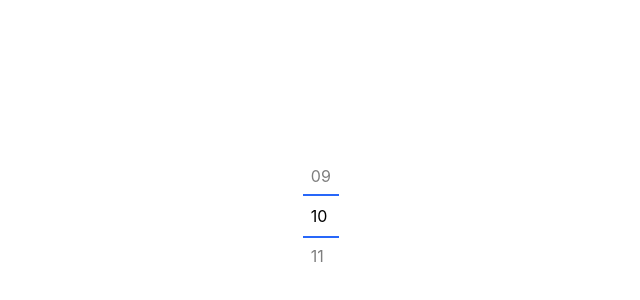
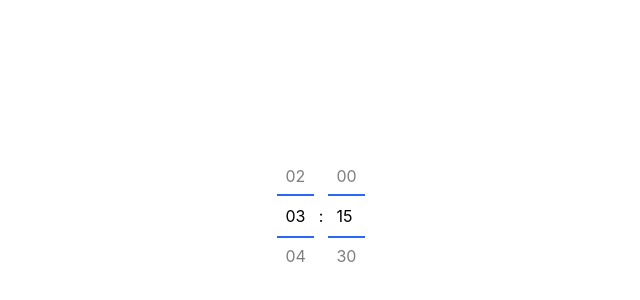
Before and after one commit to EgorDubovik/EDTiimePicker, a React (Vite) app: page / in a window 1280 px wide. Shown: the part 184-484 px from the top of the page, without its empty margins (319-959 px from the left). Built offline with nearby package versions, Linux system fonts and the light colour scheme.

Commit message:
wheel update

```diff
--- a/src/TimePicker/Helpers/FormatDate.ts
+++ b/src/TimePicker/Helpers/FormatDate.ts
@@ -60,15 +60,15 @@ const formatDate = (date: Date, format: string) => {
 		DD: zeroPad(date.getDate()),
 		D: date.getDate(),
 		HH: zeroPad(date.getHours()),
+		hh: zeroPad(date.getHours() % 12 || 12),
 		mm: zeroPad(date.getMinutes()),
 		m: date.getMinutes(),
 		ss: zeroPad(date.getSeconds()),
 	};
 
 	return format.replace(
-      /YYYY|YY|MMMM|MMM|MM|M|DDDD|DDD|DD|D|HH|mm|m|ss/g,
+      /YYYY|YY|MMMM|MMM|MM|M|DDDD|DDD|DD|D|HH|hh|mm|m|ss/g,
       (match) => replacements[match as keyof typeof replacements].toString()
    );
 };
-
 export { formatDate };
--- a/src/TimePicker/Helpers/GetItems.ts
+++ b/src/TimePicker/Helpers/GetItems.ts
@@ -28,4 +28,60 @@ const getDays = (date: Date, format = "DD") => {
 	return result;
 };
 
-export { getDays };
+const getHours = (date: Date, format = "hh") => {
+	let currentHour = date.getHours();
+	let hours = [];
+	for (let i = -15; i < 15; i++) {
+		let newDate = new Date(date);
+		newDate.setHours(date.getHours() + i);
+		let newHour = newDate.getHours();
+		if (format === "hh") {
+			if (currentHour >= 12 && newHour < 12) {
+				newHour += 12;
+			} else if (currentHour < 12 && newHour >= 12) {
+				newHour -= 12;
+			}
+		}
+		newDate.setHours(newHour);
+
+		newDate.setMinutes(date.getMinutes());
+		newDate.setDate(date.getDate());
+		newDate.setMonth(date.getMonth());
+		newDate.setFullYear(date.getFullYear());
+
+		hours.push({
+			text: formatDate(newDate, format),
+			value: newDate,
+			isSelected: newDate.getHours() === date.getHours(),
+		});
+	}
+	return hours;
+};
+
+const getMinutes = (date: Date, format = "mm" ,step = 15) => {
+	let currentMinute = date.getMinutes();
+	const arraySize = 60;
+	const minutes = [];
+	const halfSize = Math.floor(arraySize / 2);
+	currentMinute = Math.ceil(currentMinute / step) * step;
+	currentMinute = currentMinute === 60 ? 0 : currentMinute;
+	for (let i = -halfSize; i <= halfSize; i += step) {
+		let minute = (currentMinute + i + 60) % 60; // Wrap around using modulo
+		let newDate = new Date(date);
+		newDate.setMinutes(minute);
+		minutes.push({
+			text: formatDate(newDate, format),
+			value: newDate,
+			isSelected: minute === currentMinute,
+		});
+	}
+	if (
+		minutes.length > 1 &&
+		minutes[0].text === minutes[minutes.length - 1].text
+	) {
+		minutes.pop(); // Remove the last element to prevent duplication
+	}
+	return [...minutes, ...minutes, ...minutes];
+};
+
+export { getDays, getHours, getMinutes};
--- a/src/TimePicker/PickerWheel.tsx
+++ b/src/TimePicker/PickerWheel.tsx
@@ -1,27 +1,100 @@
-import { useEffect, useState } from "react";
+import { useEffect, useState, useRef } from "react";
 const PickerWheel = (props:any) => {
+
    const onGetItems = props.onGetItems;
-   const items = onGetItems(new Date());
+   const textFormat = props.textFormat || 'text';
+   const currenDate = new Date(props.currentDate) || new Date();
+   console.log(currenDate);
+   const [items, setItems] = useState(onGetItems(currenDate, textFormat));
    const viewItems = props.viewItems || 3;
    const itemsView = viewItems % 2 === 0 ? viewItems / 2 : (viewItems - 1) / 2;
    const itemHeight = props.itemHeight || 40;
-   const [translateY, setTranslateY] = useState(0);
+
+   const [translateY, setTranslateY] = useState((items.length / 2 - itemsView) * -itemHeight);
+   const [indexTranslateY, setIndexTranslateY] = useState(Math.round(translateY / itemHeight)*-1 + itemsView);
+   const [fixedIndex, setFixedIndex] = useState(indexTranslateY);
+
    const [marginTop, setMarginTop] = useState(0);
+   const [marginTopIndex, setMarginTopIndex] = useState(0);
+   const itemsRef = useRef<HTMLDivElement>(null);
+   const isDraging = useRef(false);
+
+
+   const getValue = () => {
+      return items[indexTranslateY - marginTopIndex].value;
+   }
 
    useEffect(() => {
-      console.log('items changed')
-      const newTranslateY = (items.length / 2 - itemsView) * -itemHeight;
-      setTranslateY(newTranslateY);
-   }, [items]);
+      setItems(onGetItems(getValue()));
+      const newMarginTopIndex = getMarginTopIndex();
+      setMarginTopIndex(newMarginTopIndex);
+      setMarginTop(newMarginTopIndex * itemHeight);
+   },[indexTranslateY])
+
+   useEffect(() => {
+      setIndexTranslateY(getIndexTranslateY());
+   },[translateY])
+
+   function getMarginTopIndex() {
+      return indexTranslateY - fixedIndex;
+   }
+   const getIndexTranslateY = () => {
+      return Math.round(translateY / itemHeight)*-1 + itemsView;
+   }
+
+   const startY = useRef(0);
+   const handleMouseDown = (e:any) => {
+      isDraging.current = true;
+      startY.current = e.clientY;
+      if (itemsRef.current) itemsRef.current.style.transition = 'transform 0s ease-out';
+      document.addEventListener('mousemove', handleMouseMove);
+      document.addEventListener('mouseup', handleMouseUp);
+   }
+
+   const handleMouseMove = (e:any) => {
+      if(!isDraging.current) return;
+      const diff = e.clientY-startY.current;
+      setTranslateY((prev) => prev + diff);
+      startY.current = e.clientY;
+   }
+
+   const handleMouseUp = (e:any) => {
+      isDraging.current = false;
+      setTranslateY((prev) => Math.round(prev / itemHeight) * itemHeight);
+      if(itemsRef.current) itemsRef.current.style.transition = 'transform 0.5s ease-out 0s';
+      document.removeEventListener('mousemove', handleMouseMove);
+      document.removeEventListener('mouseup', handleMouseUp);
+   }
+
+   const handleWheel = (e:any) => {
+      e.preventDefault();
+		if (e.deltaY < 0) {
+			setTranslateY((prev) => prev + itemHeight);
+		} else {
+			setTranslateY((prev) => prev - itemHeight);
+		}
+   }
+
+   useEffect(() => {
+      itemsRef.current?.addEventListener('wheel', handleWheel, {passive: false});
+      return () => {
+         document.removeEventListener('mousemove', handleMouseMove);
+         document.removeEventListener('mouseup', handleMouseUp);
+      }
+   },[])
 
 	return (
 		<div className="picker-wheel">
 			<div className="picker-wheel-window" style={{ height:itemHeight,borderColor: "#2867f9" }}></div>
-         <div className="picker-wheel-items" style={{
-            transform: `translateY(${translateY}px)`,
-            marginTop: `${marginTop}px`,
-            transition: `transform 0.5s ease-out 0s`
-          }}>
+         <div
+            className="picker-wheel-items"
+            onMouseDown={handleMouseDown}
+            ref={itemsRef}
+            style={{
+               transform: `translateY(${translateY}px)`,
+               marginTop: `${marginTop}px`,
+               transition: `transform 0.5s ease-out 0s`
+            }}>
             {items.map((item:any, index:number) => (
                   <div key={index} className={`picker-wheel-item ${(item.isSelected && 'active')}`} style={{height:itemHeight}}>{item.text}</div>
                ))
--- a/src/TimePicker/TimePicker.tsx
+++ b/src/TimePicker/TimePicker.tsx
@@ -1,12 +1,23 @@
 import './style.css';
 import PickerWheel from './PickerWheel';
-import { getDays } from './Helpers/GetItems';
+import { getDays, getHours, getMinutes } from './Helpers/GetItems';
+import { useState } from 'react';
 
 const TimePicker = () => {
+   const [currenDate, setCurrentDate] = useState(new Date());
+
    return (
       <div className="picker-wrapper" style={{ height: "120px" }}>
          <PickerWheel
-            onGetItems={getDays}
+            onGetItems={getHours}
+            currentDate={currenDate}
+            textFormat="HH"
+         />
+         <div className="picker-divider">:</div>
+         <PickerWheel
+            onGetItems={getMinutes}
+            currentDate={currenDate}
+            textFormat="mm"
          />
       </div>
    );
--- a/src/TimePicker/style.css
+++ b/src/TimePicker/style.css
@@ -35,3 +35,7 @@
 .picker-wheel-item.active {
    opacity: 1;
 }
+.picker-divider {
+   display: flex;
+   align-items: center;
+}
```
